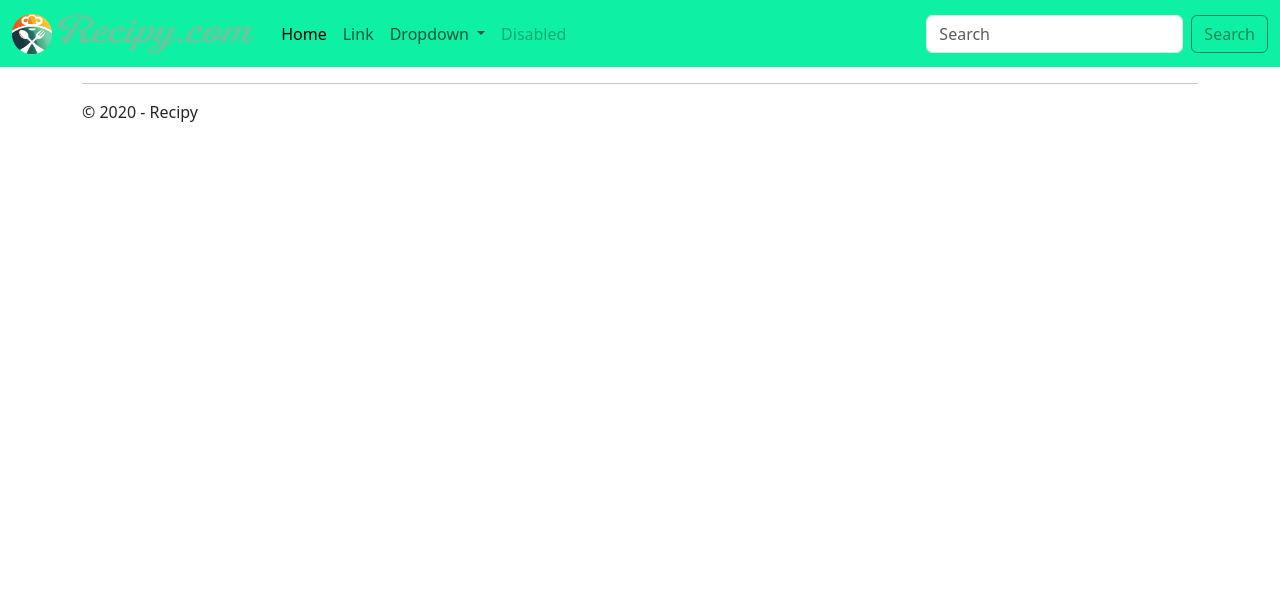
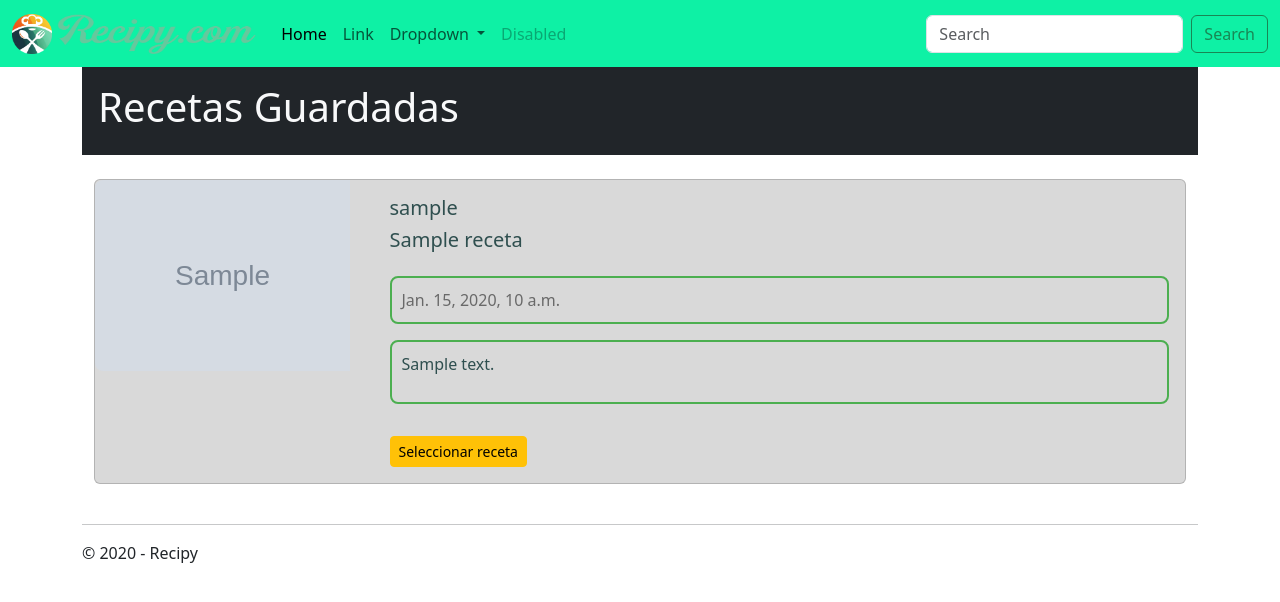
Before and after one commit to G4-ingesoft/Recipy, a Django app: template profiles/templates/profile/saved_recipes.html in a window 1280 px wide. Shown: the top 602 px of the page. Run offline with Django 4.2, Linux system fonts and the light colour scheme; the template is opened without the code that fills it: most values are stand-ins (such as "Sample title", 1, 10 or a date in 2020); grey boxes marked "Sample" are stand-in pictures.

Commit message:
Update saved_recipes.html
cambio inicial, por gpt

```diff
--- a/profiles/templates/profile/saved_recipes.html
+++ b/profiles/templates/profile/saved_recipes.html
@@ -1,5 +1,52 @@
 {% extends 'layout.html' %}
 
 {% block content %}
-<!-- Acá va la vista de recetas guardadas -->
+<!-- Barra de búsqueda y navegación -->
+<div class="container-fluid bg-dark text-light p-3">
+  <!-- Aquí puedes incluir tu barra de búsqueda y navegación -->
+  <h1>Recetas Guardadas</h1>
+</div>
+
+<!-- Lista de recetas guardadas -->
+<div class="container mt-4">
+  <div class="row">
+    {% for receta in saved_recipes %}
+      <div class="col-md-12 mb-4">
+        <div class="card" style="background-color: #d9d9d9;">
+          <div class="row">
+            <!-- Imagen (más pequeña) -->
+            <div class="col-md-3">
+              <img src="{{ receta.image.url }}" class="img-fluid" style="max-width: 100%; height: auto; border-top-left-radius: 8px; border-bottom-left-radius: 8px;" alt="...">
+            </div>
+
+            <!-- Detalles de la receta -->
+            <div class="col-md-9">
+              <div class="card-body">
+                <h5 class="username mb-2" style="color: #2f4f4f;">{{ receta.user.user.username }}</h5>
+                <h5 class="username mb-4" style="color: #2f4f4f;">{{ receta.name }}</h5>
+
+                <!-- Subcard para el tiempo -->
+                <div class="subcard mb-3" style="border: 2px solid #4CAF50; border-radius: 8px; padding: 10px;">
+                  <i class="fas fa-clock mr-2" style="color: #696969;"></i>
+                  <time datetime="{{ receta.timestamp }}" style="color: #696969;">{{ receta.timestamp }}</time>
+                </div>
+
+                <!-- Subcard para el contenido -->
+                <div class="subcard mb-3" style="border: 2px solid #4CAF50; border-radius: 8px; padding: 10px;">
+                  <p style="color: #2f4f4f;">{{ receta.content }}</p>
+                </div>
+
+                <!-- Subcard para el botón -->
+                <div class="subcard">
+                  <a href="#" class="btn btn-warning btn-sm mt-3">Seleccionar receta</a>
+                </div>
+              </div>
+            </div>
+          </div>
+        </div>
+      </div>
+    {% endfor %}
+  </div>
+</div>
+
 {% endblock content %}
```
